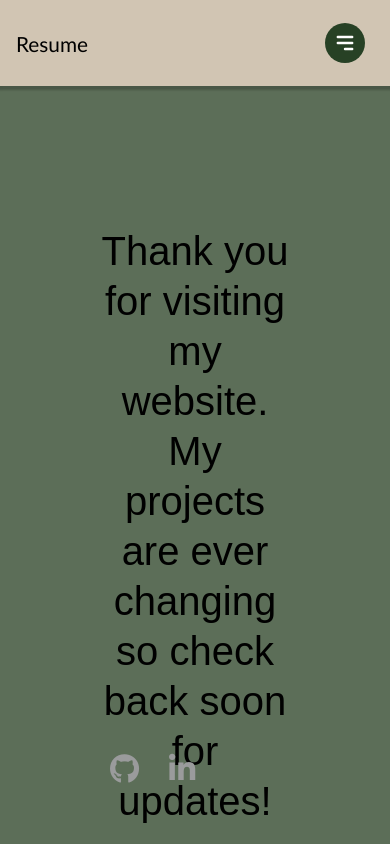
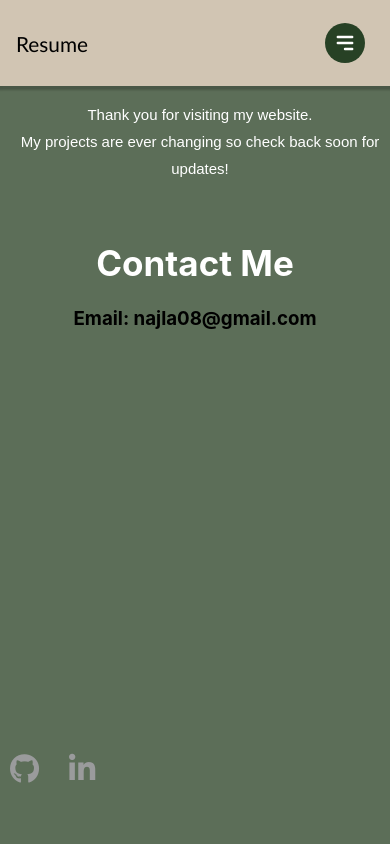
Before and after one commit to nparker80/Najla_Coding_Portfolio, a React (Create React App) app: page /contact in a window 390 px wide. Shown: the top 844 px of the page. Built offline with nearby package versions, Linux system fonts and the light colour scheme.

Commit message:
media queries contact and skills

```diff
--- a/src/contents/Contact/Contact.jsx
+++ b/src/contents/Contact/Contact.jsx
@@ -5,10 +5,13 @@ import './Contact.scss';
 class Contact extends Component {
   render() {
     return (
-      <div className="condiv contact"><p className="contactP">Thank you for visiting my website.<br></br>My projects are ever changing so check back soon for updates!</p>
-        <h1 className="subtopic">Contact Me</h1>
-        <h3>Email: najla08@gmail.com</h3>
-        <Social />
+      <div class="condiv-contact" id="app__container">
+        <div className="contact__content">
+          <p>Thank you for visiting my website.<br></br>My projects are ever changing so check back soon for updates!</p>
+          <h1 className="subtopic">Contact Me</h1>
+          <h3 className="email">Email: najla08@gmail.com</h3>
+          <Social />
+        </div >
       </div >
     )
   }
--- a/src/contents/Contact/Contact.scss
+++ b/src/contents/Contact/Contact.scss
@@ -1,14 +1,40 @@
-.contactP {
-  text-align: center;
-  line-height: 50px;
-  font-size: 40px;
-  font-family: Arial, Helvetica, sans-serif;
-  margin-bottom: 120px;
+.condiv-contact {
+  background-color: #5C6E58;
+  flex: 6;
 }
-
-
-
 
 h3 {
   text-align: center;
 }
+
+.contact__content {
+  p {
+    text-align: center;
+    padding-left: 50px;
+    line-height: 40px;
+    font-size: 30px;
+    font-family: Arial, Helvetica, sans-serif;
+    margin-bottom: 120px;
+    color: #fff;
+
+    @media screen and (min-width: 320px) {
+      padding-left: 10px;
+      line-height: 27px;
+      font-size: 15px;
+      font-family: Arial, Helvetica, sans-serif;
+      margin-bottom: 60px;
+
+    }
+
+    .subtopic {
+      font-size: 25px;
+
+      @media screen and (min-width:320px) {
+        font-size: 15px;
+
+      }
+    }
+
+
+  }
+}
--- a/src/contents/Skills/Skills.jsx
+++ b/src/contents/Skills/Skills.jsx
@@ -2,7 +2,7 @@ import Skill from './Skill'
 import './Skills.scss';
 
 function Skills() {
-  return (<div class="condiv skills">
+  return (<div class="condiv-skills" id="app__container">
     <div className="skills">
       <h2>I have experience with these technologies</h2>
       <div className="skillsGrid">
```
